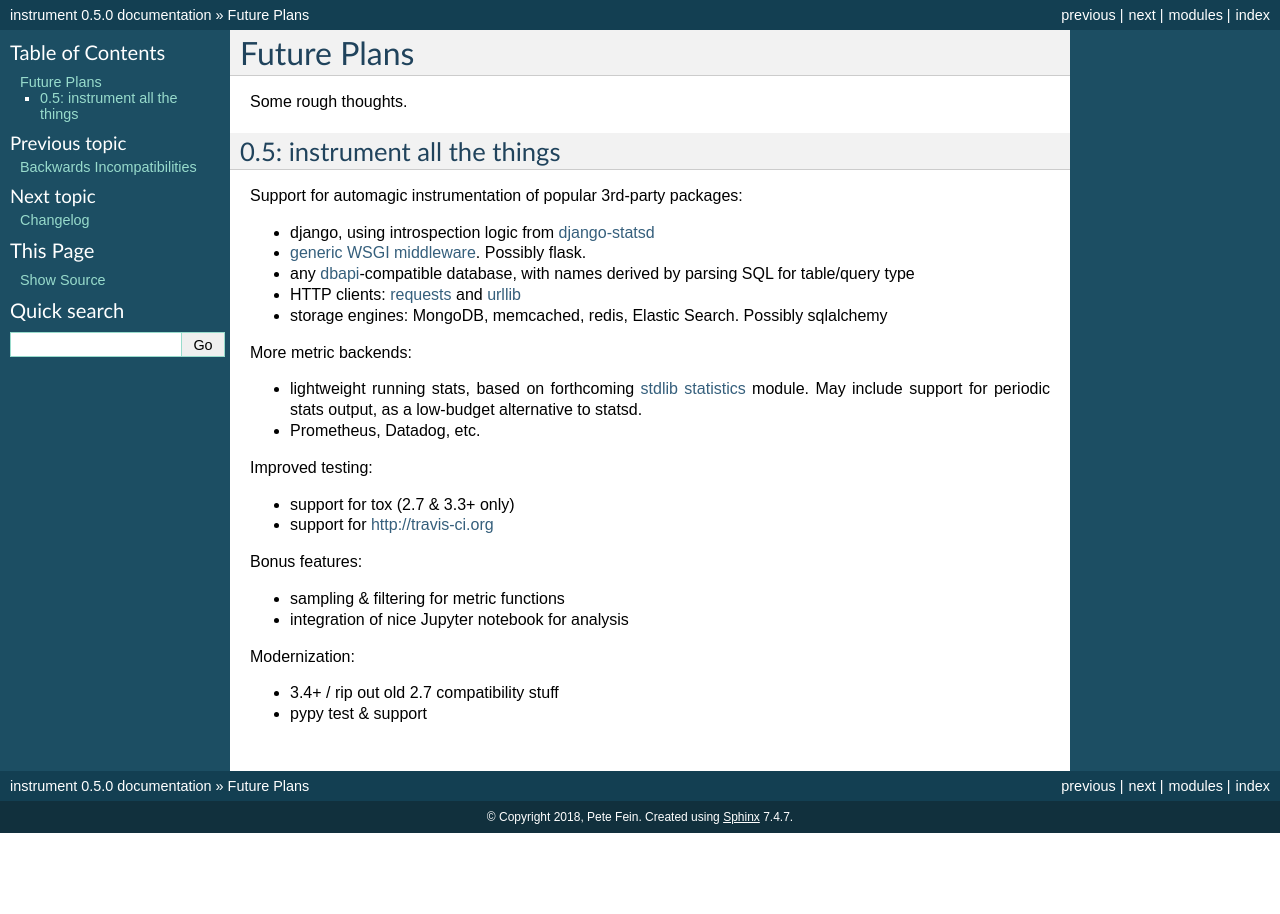
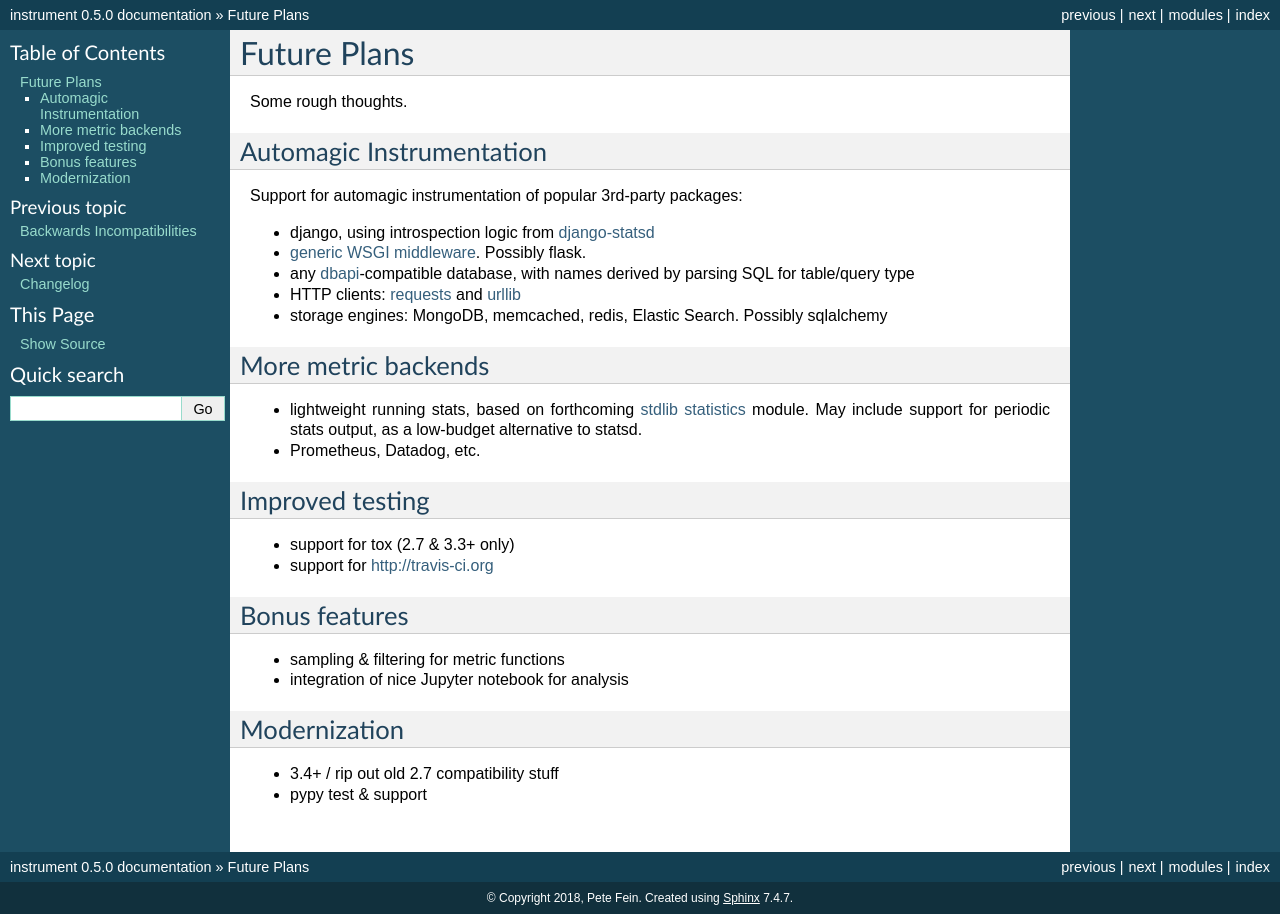
Before and after one commit to wearpants/instrument, a Sphinx documentation site: the page built from doc/future.rst, in a window 1280 px wide. Built offline with Sphinx 7.4.7, drawn with Linux system fonts in a browser that asks for light colours.

Commit message:
doc updates

```diff
--- a/README.rst
+++ b/README.rst
@@ -1,15 +1,17 @@
 instrument
 ==========
 
-`instrument <http://github.com/wearpants/instrument>`__ provides timing and counting for iterators (and other code segments). It can be used to:
+`instrument <http://github.com/wearpants/instrument>`__ provides instrumentation primitives for metrics and benchmarking. It can be used to:
 
 * monitor runtime behavior in production systems
 * conduct performance benchmarks
 * easily generate plots/graphs and statistics
 
-Get it from the cheeseshop today:
+Get it from PyPI today:
 
   `pip install instrument`
+
+Python `Instrument` was formerly known as `Measure It`.
 
 :author: Pete Fein <pete@wearpants.org>
 :license: BSD
--- a/doc/future.rst
+++ b/doc/future.rst
@@ -2,8 +2,8 @@
 ============
 Some rough thoughts.
 
-0.5: instrument all the things
-------------------------------
+Automagic Instrumentation
+-------------------------
 Support for automagic instrumentation of popular 3rd-party packages:
 
 * django, using introspection logic from `django-statsd <https://django-statsd.readthedocs.org/en/latest/>`__
@@ -12,22 +12,26 @@
 * HTTP clients: `requests <http://docs.python-requests.org/en/latest/>`__ and `urllib <http://docs.python.org/2/library/urllib2.html>`__
 * storage engines: MongoDB, memcached, redis, Elastic Search. Possibly sqlalchemy
 
-More metric backends:
+More metric backends
+--------------------
 
 * lightweight running stats, based on forthcoming `stdlib statistics <http://www.python.org/dev/peps/pep-0450/>`__ module. May include support for periodic stats output, as a low-budget alternative to statsd.
 * Prometheus, Datadog, etc.
 
-Improved testing:
+Improved testing
+----------------
 
 * support for tox (2.7 & 3.3+ only)
 * support for http://travis-ci.org
 
-Bonus features:
+Bonus features
+--------------
 
 * sampling & filtering for metric functions
 * integration of nice Jupyter notebook for analysis
 
-Modernization:
+Modernization
+-------------
 
 * 3.4+ / rip out old 2.7 compatibility stuff
 * pypy test & support
--- a/doc/index.rst
+++ b/doc/index.rst
@@ -1,7 +1,9 @@
 instrument
 ==========
 
-`instrument <http://github.com/wearpants/instrument>`__ provides timing and counting for iterators (and other code segments).
+`instrument <http://github.com/wearpants/instrument>`__ provides instrumentation primitives for metrics and benchmarking.
+
+Python `Instrument` was formerly known as `Measure It`.
 
 :author: Pete Fein <pete@wearpants.org>
 :license: BSD
```
